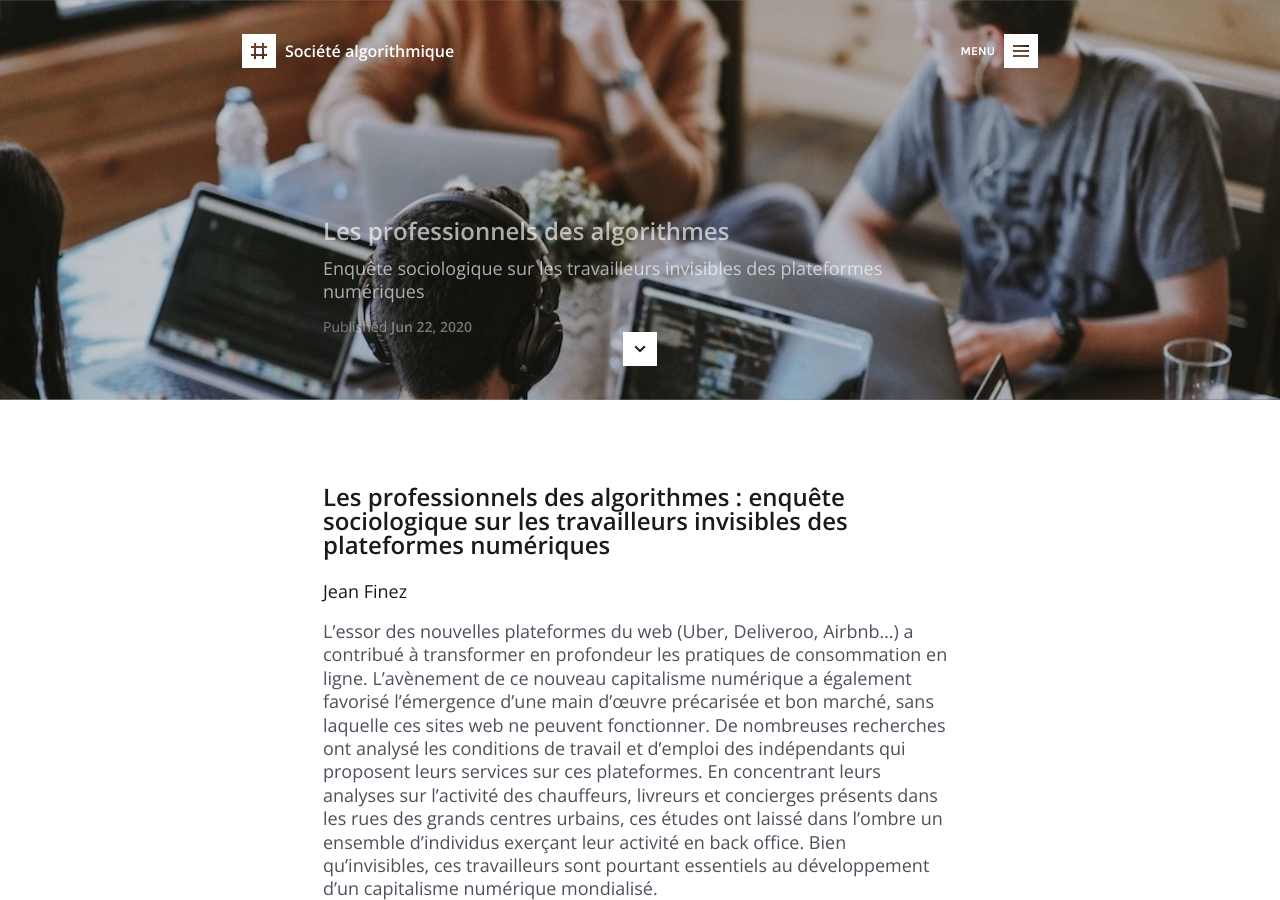
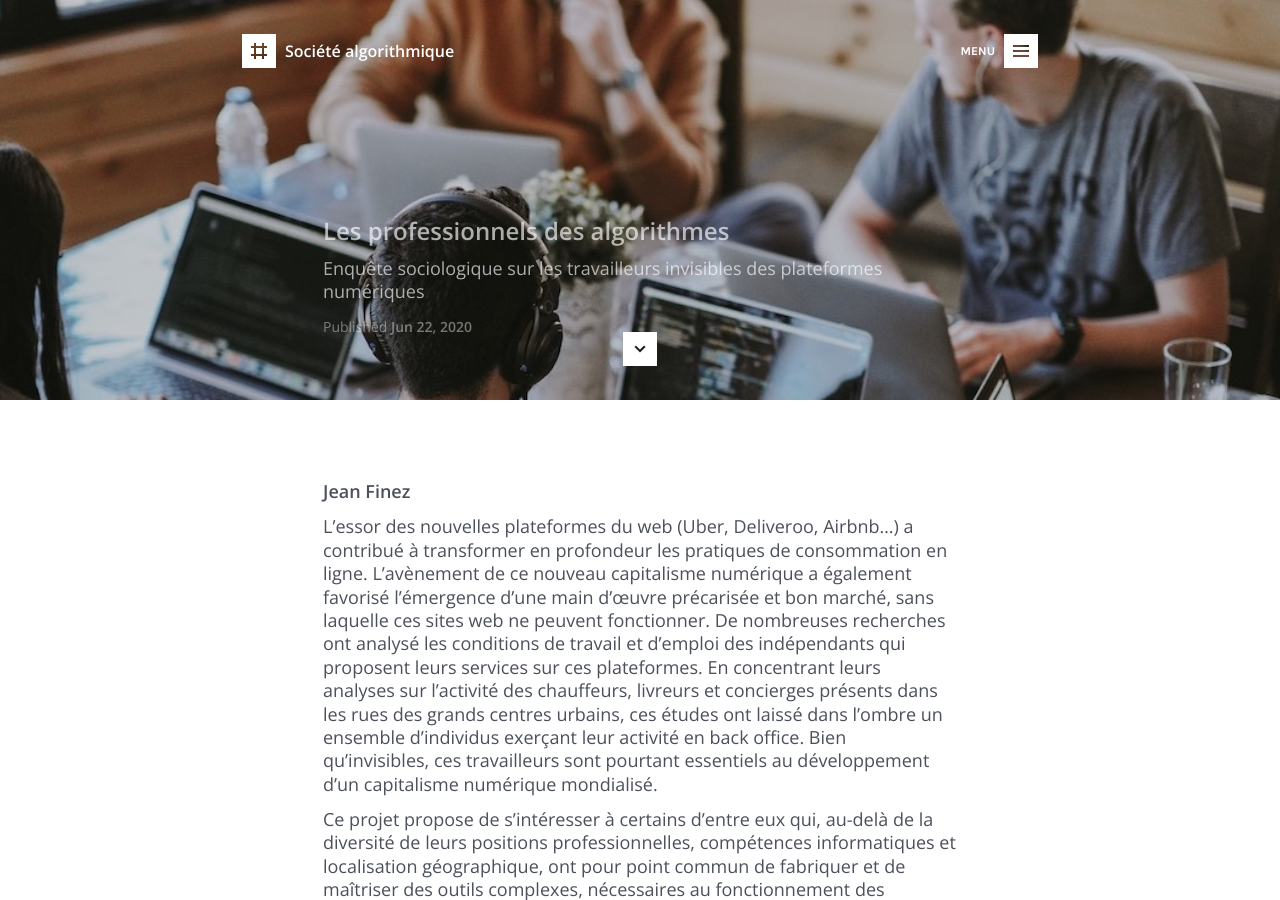
Before and after one commit to gillesbastin/algorithmicsociety.github.io, a Jekyll site: the page built from professionnels-invisibles-des-algorithmes.md, in a window 1280 px wide and 900 px high. Built offline with Jekyll 4.4.1, drawn with Linux system fonts in a browser that asks for light colours.

Commit message:
Update professionnels-invisibles-des-algorithmes.md

```diff
--- a/professionnels-invisibles-des-algorithmes.md
+++ b/professionnels-invisibles-des-algorithmes.md
@@ -13,9 +13,7 @@ image: 			header-1.jpg
 
 ---
 
-# Les professionnels des algorithmes : enquête sociologique sur les travailleurs invisibles des plateformes numériques
-
-## Jean Finez
+**Jean Finez**
 
 L’essor des nouvelles plateformes du web (Uber, Deliveroo, Airbnb…) a contribué à transformer en profondeur les pratiques de consommation en ligne. L’avènement de ce nouveau capitalisme numérique a également favorisé l’émergence d’une main d’œuvre précarisée et bon marché, sans laquelle ces sites web ne peuvent fonctionner. De nombreuses recherches ont analysé les conditions de travail et d’emploi des indépendants qui proposent leurs services sur ces plateformes. En concentrant leurs analyses sur l’activité des chauffeurs, livreurs et concierges présents dans les rues des grands centres urbains, ces études ont laissé dans l’ombre un ensemble d’individus exerçant leur activité en back office. Bien qu’invisibles, ces travailleurs sont pourtant essentiels au développement d’un capitalisme numérique mondialisé.
 
```
